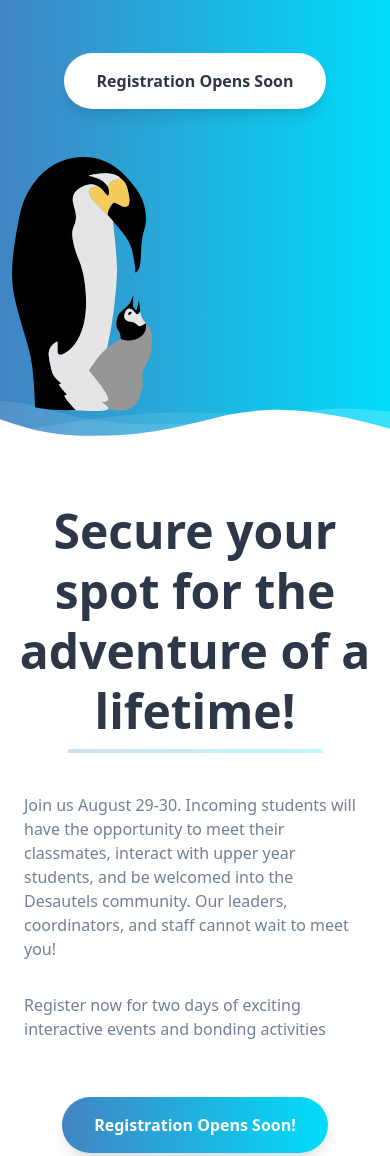
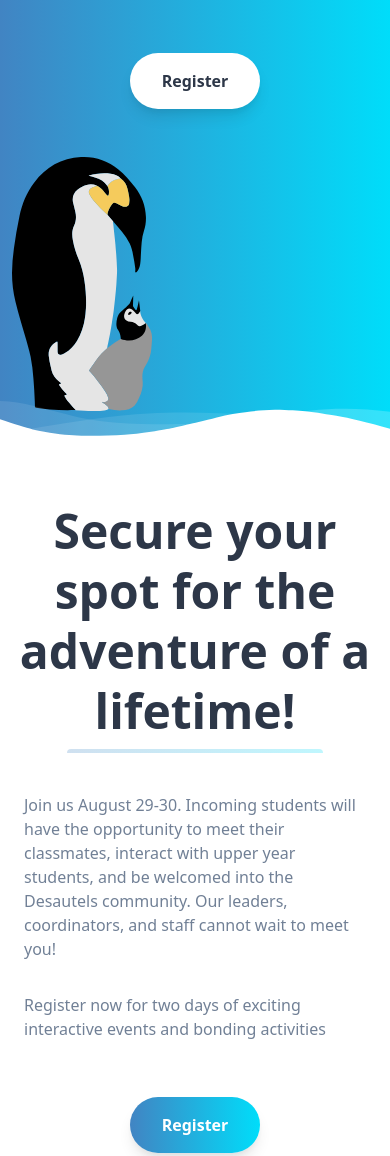
Before and after one commit to krubenok/mcgill-management-frosh, a Gatsby site: page / in a window 390 px wide. Shown: the part 444-1600 px from the top of the page. Built offline with nearby package versions, Linux system fonts and the light colour scheme; Gatsby itself is replaced by a stand-in of ours.

Commit message:
add registration url

```diff
--- a/src/components/cta.js
+++ b/src/components/cta.js
@@ -10,12 +10,14 @@ function CTA() {
         <div className="h-1 mx-auto bg-white w-1/6 opacity-25 my-0 py-0 rounded-t"></div>
       </div>
 
-      <button
-        type="submit"
-        className="mx-auto lg:mx-0 hover:underline bg-white text-gray-800 font-bold rounded-full my-6 py-4 px-8 shadow-lg"
-      >
-        Registration opens soon!
-      </button>
+      <a href="https://mcgill-orientation-week.eventus.io/login">
+        <button
+          type="submit"
+          className="mx-auto lg:mx-0 hover:underline bg-white text-gray-800 font-bold rounded-full my-6 py-4 px-8 shadow-lg"
+        >
+          Register
+        </button>
+      </a>
     </section>
   );
 }
--- a/src/components/features.js
+++ b/src/components/features.js
@@ -38,9 +38,11 @@ export default () => (
                 bonding activities
               </p>
               <div className="flex justify-center md:justify-start">
-                <button className="hover:underline gradient text-white font-bold rounded-full my-6 py-4 px-8 shadow-lg">
-                  Registration Opens Soon!
-                </button>
+                <a href="https://mcgill-orientation-week.eventus.io/login">
+                  <button className="hover:underline gradient text-white font-bold rounded-full my-6 py-4 px-8 shadow-lg">
+                    Register
+                  </button>
+                </a>
               </div>
             </div>
             <div className="w-full sm:w-1/2 p-6">
--- a/src/components/hero.js
+++ b/src/components/hero.js
@@ -14,12 +14,14 @@ function Hero() {
           </h1>
           <p className="leading-normal text-2xl mb-8">August 29-30</p>
 
-          <button
-            type="submit"
-            className="mx-auto lg:mx-0 hover:underline bg-white text-gray-800 font-bold rounded-full my-6 py-4 px-8 shadow-lg"
-          >
-            Registration Opens Soon
-          </button>
+          <a href="https://mcgill-orientation-week.eventus.io/login">
+            <button
+              type="submit"
+              className="mx-auto lg:mx-0 hover:underline bg-white text-gray-800 font-bold rounded-full my-6 py-4 px-8 shadow-lg"
+            >
+              Register
+            </button>
+          </a>
         </div>
 
         <div className="w-full md:w-3/5 py-6 text-center">
```
